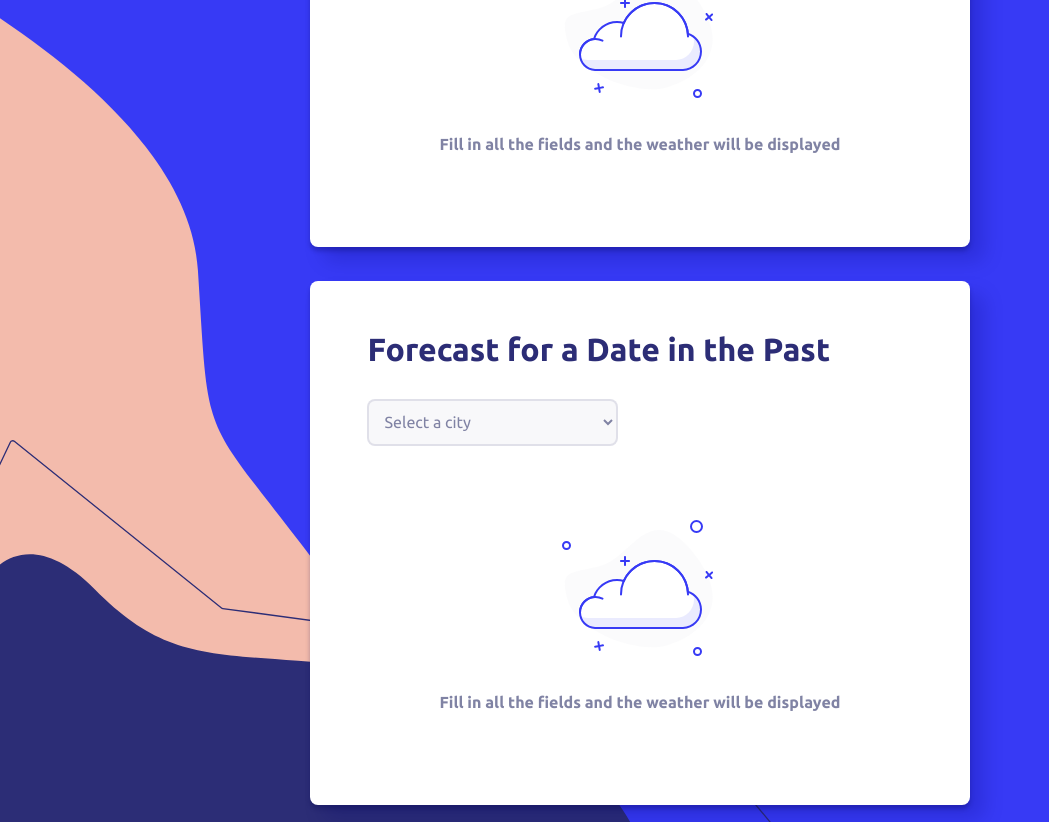
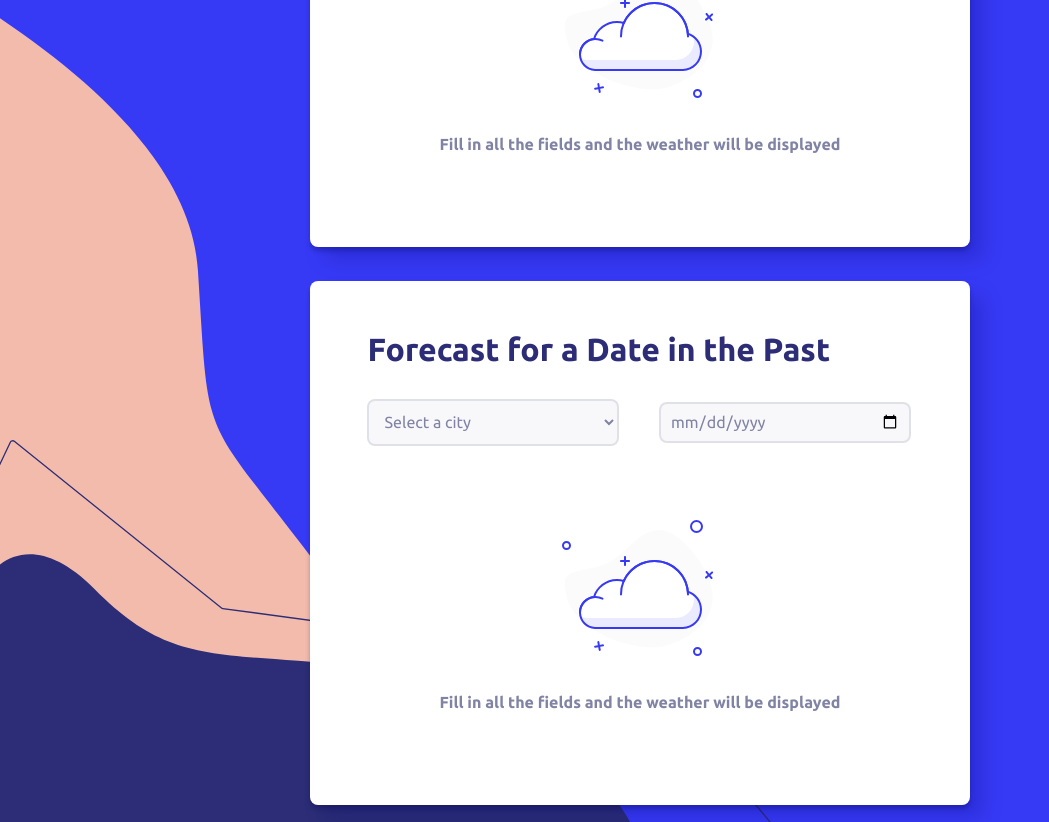
Before and after one commit to kseniasalabaeva/weathercast, a React (Create React App) app: page / in a window 1280 px wide. Shown: the part 607-1429 px from the top of the page, without its empty margins (0-1049 px from the left). Built offline with nearby package versions, Linux system fonts and the light colour scheme.

Commit message:
Added date input

```diff
--- a/src/components/select/Select.scss
+++ b/src/components/select/Select.scss
@@ -1,6 +1,6 @@
 @import "../../variables";
 
-select {
+.city-select {
   font-family: Ubuntu;
   font-size: $body;
   font-weight: normal;
@@ -12,8 +12,9 @@ select {
   border-radius: 8px;
   background-color: rgba(128, 131, 164, 0.06);
   outline: none;
+  cursor: pointer;
 
-  option {
+  &__option {
     padding: 0.7em;
     background-color: $base_weak;
     border-radius: 8px;
@@ -21,7 +22,7 @@ select {
 }
 
 @media screen and (min-width: 600px) {
-  select {
-    width: 38%;
+  .city-select {
+    width: 252px;
   }
 }
--- a/src/components/select/Select.tsx
+++ b/src/components/select/Select.tsx
@@ -23,8 +23,11 @@ const Select: React.FC<ISelectProps> = ({
   }
 
   return (
-    <select onChange={handleChangeCity} value={value}>
-      {Object.values(City).map((city, index) => <option key={city} disabled={!index}>{city}</option>)}
+    <select onChange={handleChangeCity}
+            value={value}
+            className="city-select"
+    >
+      {Object.values(City).map((city, index) => <option key={city} className="city-select__option" disabled={!index}>{city}</option>)}
     </select>
   )
 }
--- a/src/pages/Home/Homepage.scss
+++ b/src/pages/Home/Homepage.scss
@@ -73,5 +73,20 @@
         }
       }
 
+      .date-input {
+        font-family: Ubuntu;
+        font-size: $body;
+        font-weight: normal;
+        color: $secondary;
+        margin: 2.4% 0 0 40px;
+        padding: 0.54em;
+        width: 230px;
+        border: 2px solid rgba(128, 131, 164, 0.2);
+        border-radius: 8px;
+        background-color: rgba(128, 131, 164, 0.06);
+        outline: none;
+        cursor: pointer;
+      }
+
     }
 }
--- a/src/pages/Home/Homepage.tsx
+++ b/src/pages/Home/Homepage.tsx
@@ -1,4 +1,4 @@
-import React, { useState } from 'react'
+import React, { useState, useEffect } from 'react'
 import axios from 'axios'
 
 import Select from '../../components/select/Select'
@@ -9,14 +9,19 @@ import { City, Coordinates } from '../../utils'
 import './Homepage.scss'
 import chevronLeft from '../../images/chevronLeft.svg'
 import chevronRight from '../../images/chevronRight.svg'
+import { timeStamp } from 'console'
 
 const Homepage = () => {
   const [serverdata, setServerData] = useState<Array<any>>([])
+  const [pastserverdata, setPastServerData] = useState<Array<any>>([])
   const [index, setIndex] = useState(0)
+  const [date, setDate] = useState<any>()
 
   const API_KEY = '7384a8fb7699cee18fbfa10906161e96'
   const baseUrl = `https://api.openweathermap.org/data/2.5/onecall?&exclude=minutely,hourly,alerts&appid=${API_KEY}`
+  const pastUrl = `https://api.openweathermap.org/data/2.5/onecall/timemachine?&appid=${API_KEY}`
 
+  //  Function for getting data about weather for a week
   async function getData (lat?: number, lon?: number): Promise<void> {
     try {
       const url = `${baseUrl}&lat=${lat}&lon=${lon}`
@@ -27,7 +32,17 @@ const Homepage = () => {
       throw new Error(error.message)
     }
   }
-
+  //  Function for getting data about weather in the past
+  async function getPastData (lat?: number, lon?: number, time?: number): Promise<void> {
+    try {
+      const url = `${pastUrl}&lat=${lat}&lon=${lon}&dt=${time}`
+      const { data } = (await axios.get(url))
+      setPastServerData(data.current)
+    } catch (error) {
+      throw new Error(error.message)
+    }
+  }
+  //  Function for changing sity in select and showing weather cards
   function handleCityChange (city: City): void {
     if (!(Coordinates[city].lat || Coordinates[city].lon)) {
       return
@@ -35,7 +50,7 @@ const Homepage = () => {
     const { lat, lon } = Coordinates[city]
     getData(lat, lon)
   }
-
+  //  Function for showing 3 cards
   function getFormattedList (): Array<any> {
     return serverdata.slice(index, index + 3)
   }
@@ -51,6 +66,26 @@ const Homepage = () => {
       setIndex(index + 1)
     }
   }
+  let dateFromInput: Date
+
+  function handleDateChange (event: any) {
+    dateFromInput = event.target.value
+    const timestamp = +(new Date(dateFromInput)) / 1000
+    console.log('this is date ', timestamp)
+  }
+
+  function handlePastCityChange (city: City): void {
+    if (!(Coordinates[city].lat || Coordinates[city].lon)) {
+      return
+    }
+    const { lat, lon } = Coordinates[city]
+    console.log(lat, lon)
+    getPastData(lat, lon, 1621296000)
+    console.log(pastserverdata)
+  }
+
+  // function showPastData (city: any, date: any) {
+  // }
 
   return (
     <div className="homepage">
@@ -83,7 +118,10 @@ const Homepage = () => {
         </div>
           <div className="cards__item">
             <span className="cards__item__title">Forecast for a Date in the Past</span>
-            <Select onChange={handleCityChange} />
+              <div className="">
+                <Select onChange={handlePastCityChange} />
+                <input type='date' className="date-input" onChange={handleDateChange}></input>
+              </div>
                 { serverdata.length
                   ? <div className="weather-cards">
                       <button className="button-arrow-left" onClick={handlePrevClick}>
```
Lines whose indentation alone changed are shown as unchanged.
